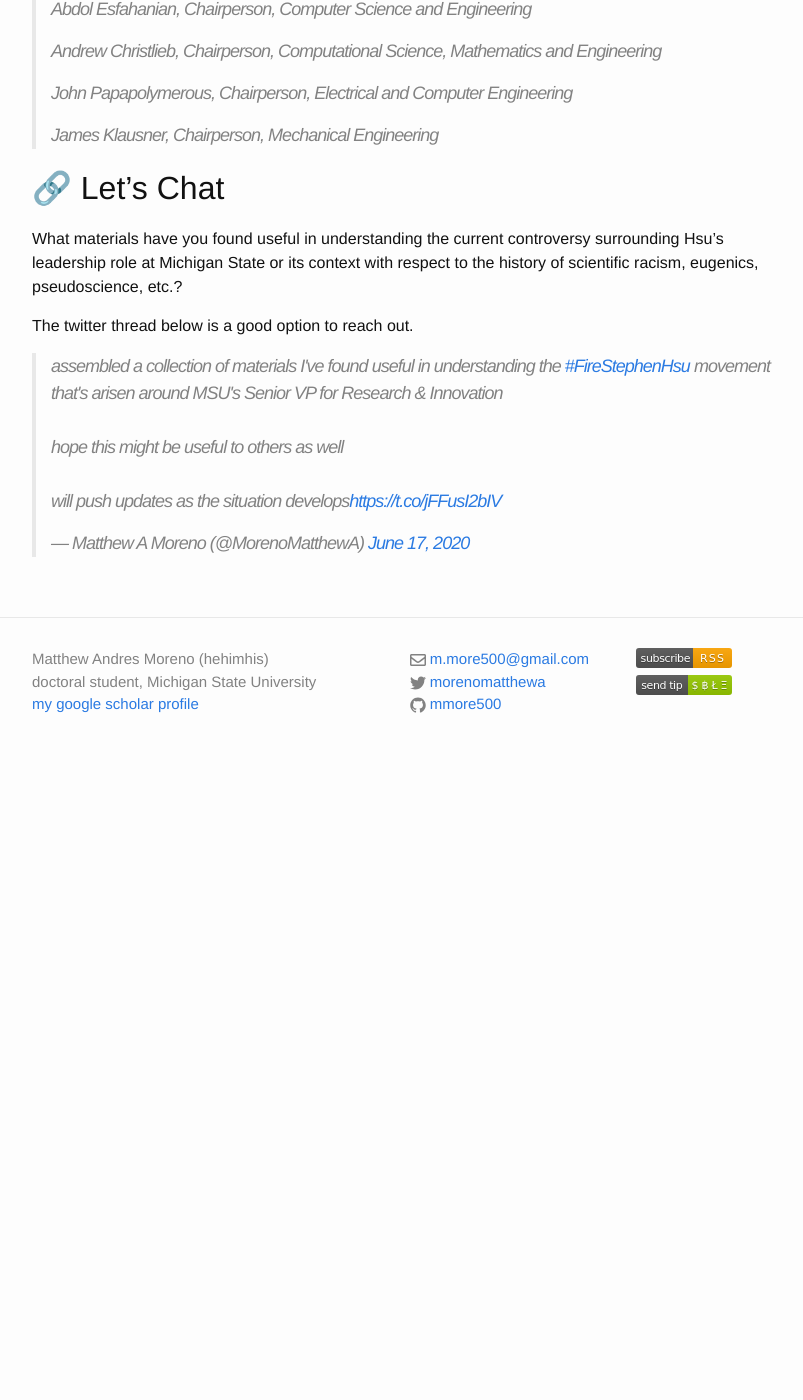
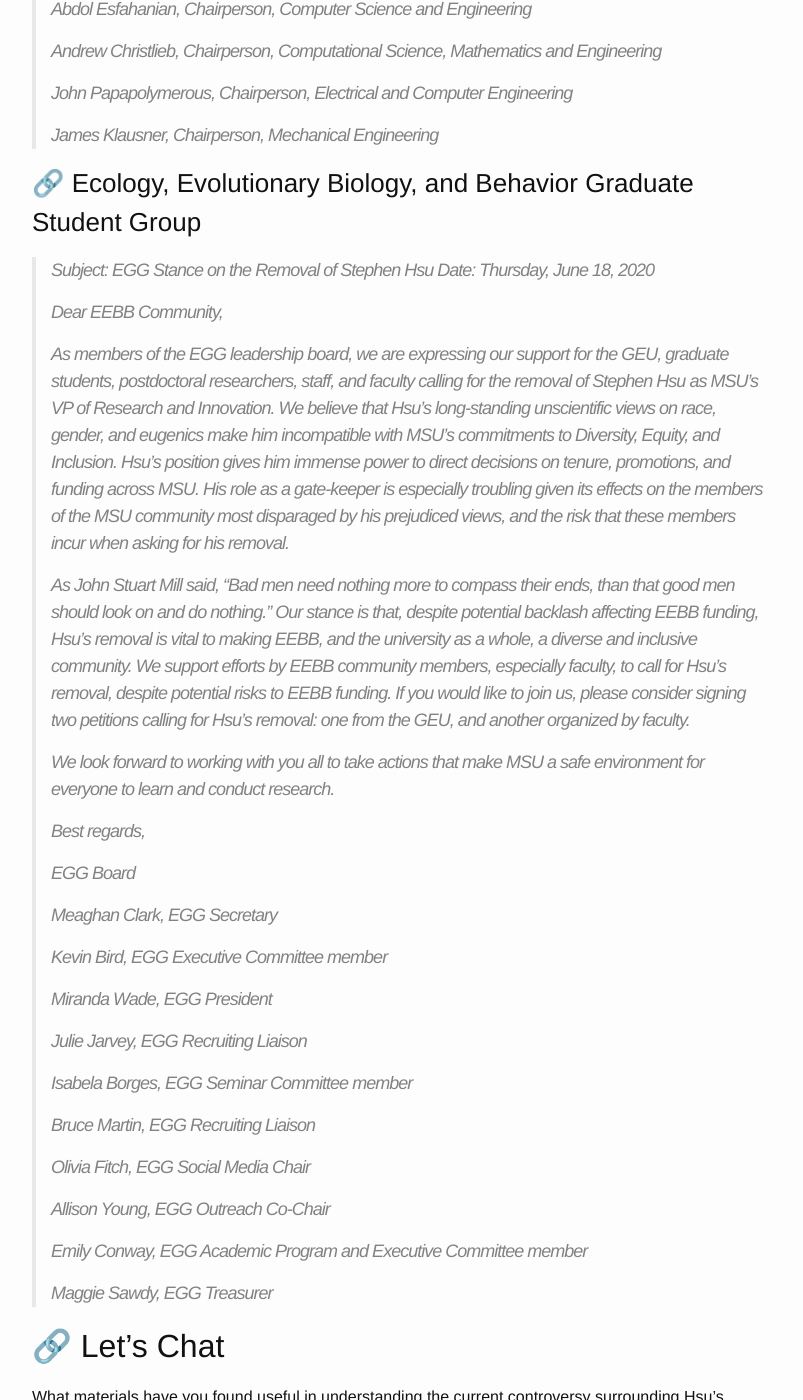
Before and after one commit to mmore500/mmore500.github.io, a Jekyll site: the page built from blog_professional/_posts/2020-06-16-firestephenhsu-listing.md, in a window 1280 px wide and 1400 px high, scrolled down 6093 px. Shown: the whole window, without its empty margins (238-1041 px from the left). Built offline with Jekyll 4.4.1, drawn with Linux system fonts in a browser that asks for light colours; emoji names are drawn with the system emoji font; comment, search, counter and statistics services are not loaded; before the commit the page ends 6824 px from its top, so only the background shows below that; some of the changed text lies outside the part shown.

Commit message:
Add statement from EGG

```diff
--- a/blog_professional/_posts/2020-06-16-firestephenhsu-listing.md
+++ b/blog_professional/_posts/2020-06-16-firestephenhsu-listing.md
@@ -173,6 +173,50 @@
 >
 > James Klausner, Chairperson, Mechanical Engineering
 
+### Ecology, Evolutionary Biology, and Behavior Graduate Student Group
+
+> Subject: EGG Stance on the Removal of Stephen Hsu
+> Date: Thursday, June 18, 2020
+>
+> Dear EEBB Community,
+>
+> As members of the EGG leadership board, we are expressing our support for the GEU, graduate students, postdoctoral researchers, staff, and faculty
+calling for the removal of Stephen Hsu as MSU’s VP of Research and Innovation.
+> We believe that Hsu's long-standing unscientific views on race, gender, and eugenics make him incompatible with MSU’s commitments to Diversity, Equity, and Inclusion.
+> Hsu's position gives him immense power to direct decisions on tenure, promotions, and funding across MSU.
+> His role as a gate-keeper is especially troubling given its effects on the members of the MSU community most disparaged by his prejudiced views, and the risk that these members incur when asking for his removal.
+>
+> As John Stuart Mill said, “Bad men need nothing more to compass their ends, than that good men should look on and do nothing.”
+> Our stance is that, despite potential backlash affecting EEBB funding, Hsu's removal is vital to making EEBB, and the university as a whole, a diverse and inclusive community.
+> We support efforts by EEBB community members, especially faculty, to call for Hsu’s removal, despite potential risks to EEBB funding.
+> If you would like to join us, please consider signing two petitions calling for Hsu’s removal: one from the GEU, and another organized by faculty.
+>
+> We look forward to working with you all to take actions that make MSU a safe environment for everyone to learn and conduct research.
+>
+> Best regards,
+>
+> EGG Board
+>
+> Meaghan Clark, EGG Secretary
+>
+> Kevin Bird, EGG Executive Committee member
+>
+> Miranda Wade, EGG President
+>
+> Julie Jarvey, EGG Recruiting Liaison
+>
+> Isabela Borges, EGG Seminar Committee member
+>
+> Bruce Martin, EGG Recruiting Liaison
+>
+> Olivia Fitch, EGG Social Media Chair
+>
+> Allison Young, EGG Outreach Co-Chair
+>
+>Emily Conway, EGG Academic Program and Executive Committee member
+>
+> Maggie Sawdy, EGG Treasurer
+
 ## Let's Chat
 
 What materials have you found useful in understanding the current controversy surrounding Hsu's leadership role at Michigan State or its context with respect to the history of scientific racism, eugenics, pseudoscience, etc.?
```
Also changed, not shown: other parts of blog_professional/_posts/2020-06-16-firestephenhsu-listing.md (+1 -1 lines).
